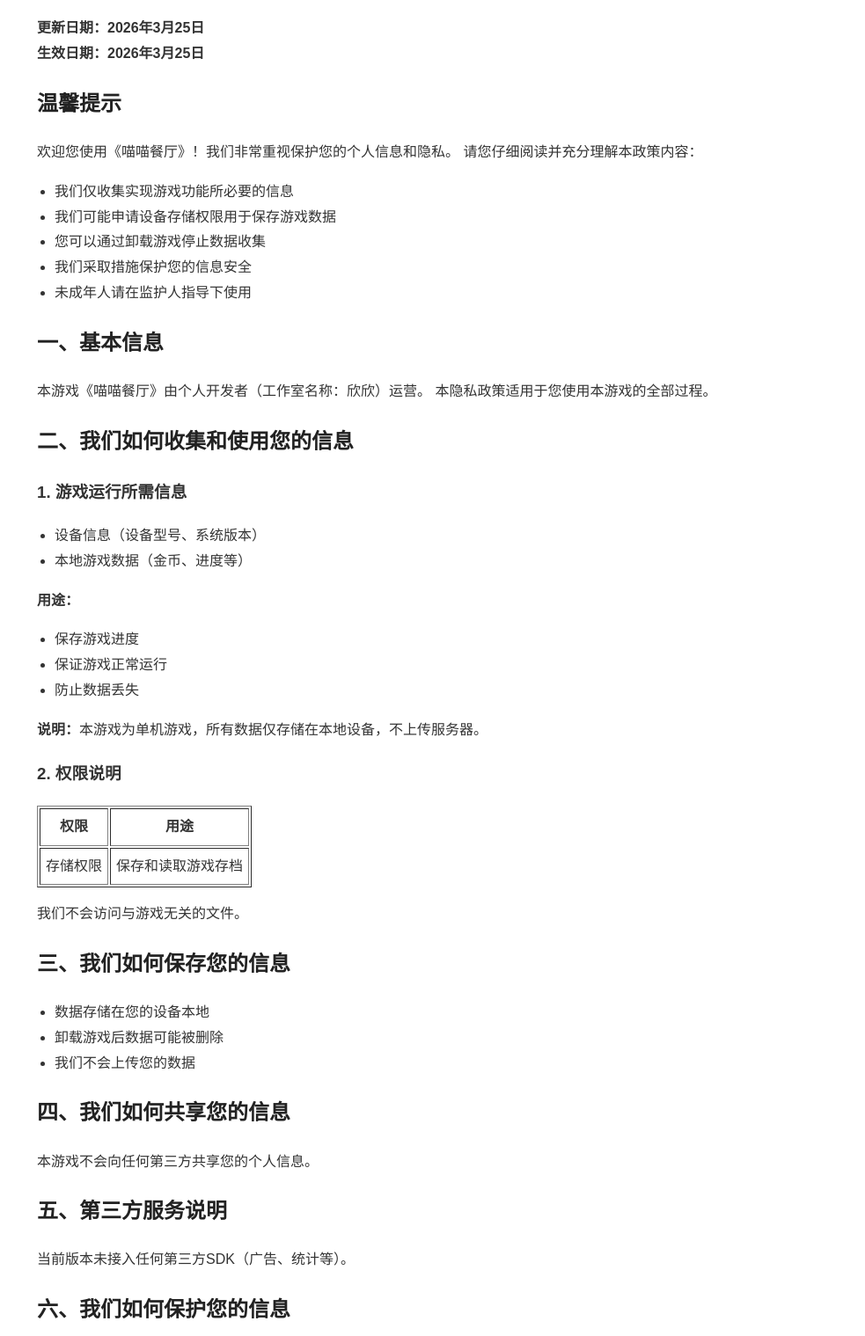
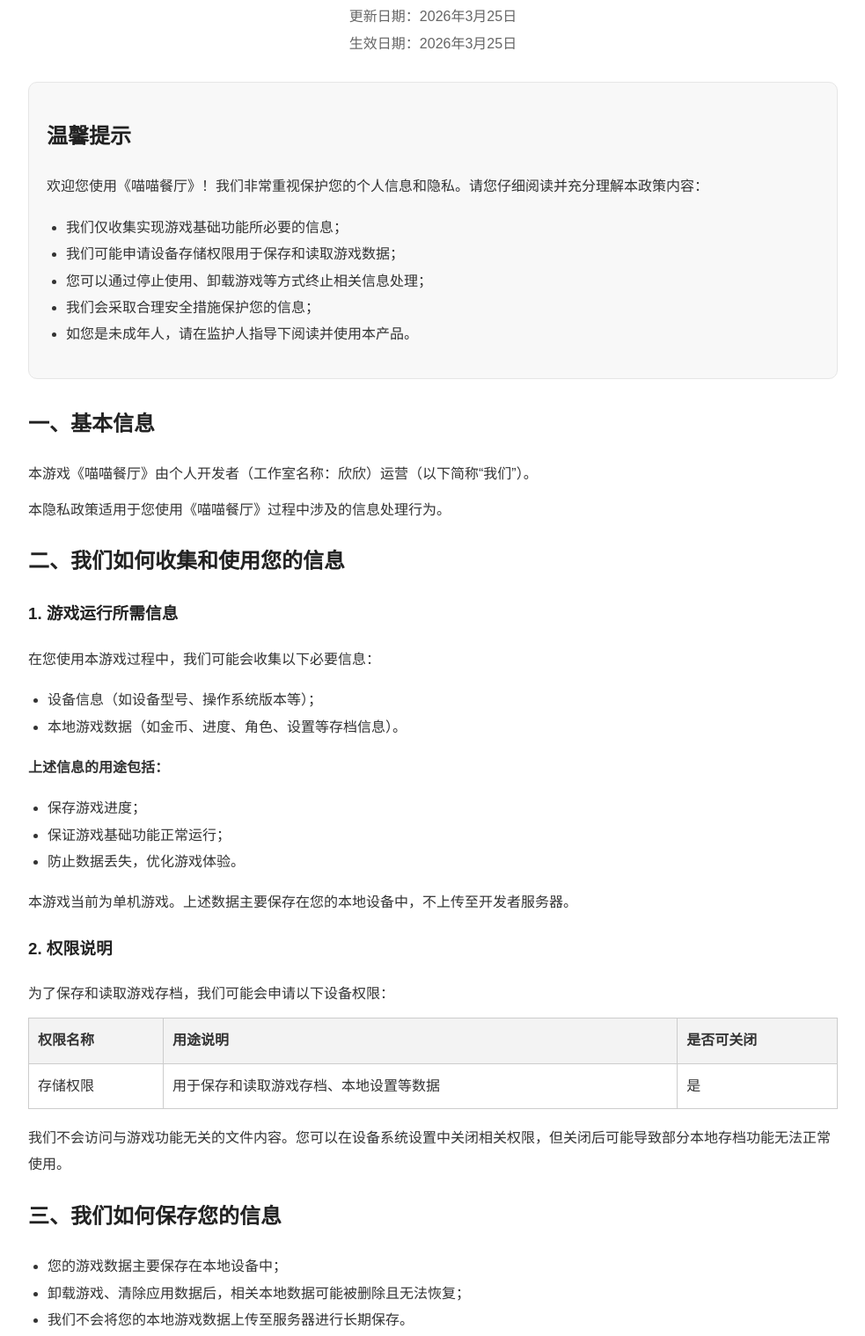
Before and after one commit to 1244006522/privacy-miaomiaorestaurant, a plain HTML site: page index.html in a window 1280 px wide. Shown: the part 122-1641 px from the top of the page at 88% size, without its empty margins (148-1131 px from the left). Drawn offline with Linux system fonts and the light colour scheme.

Commit message:
Update index.html

```diff
--- a/index.html
+++ b/index.html
@@ -1,22 +1,57 @@
 <!DOCTYPE html>
-<html lang="zh">
+<html lang="zh-CN">
 <head>
-<meta charset="UTF-8">
+  <meta charset="UTF-8" />
+  <meta name="viewport" content="width=device-width, initial-scale=1.0" />
   <title>喵喵餐厅隐私政策</title>
   <style>
-body{
-    font-family: Arial;
-    padding: 40px;
-    max-width: 900px;
+    body {
+      font-family: Arial, "Microsoft YaHei", sans-serif;
+      padding: 32px 20px;
+      max-width: 920px;
       margin: auto;
-    line-height: 1.8;
+      line-height: 1.9;
       color: #333;
+      background: #fff;
     }
-h1,h2{
+    h1, h2, h3 {
       color: #222;
     }
-ul{
-    padding-left:20px;
+    h1 {
+      text-align: center;
+      margin-bottom: 12px;
+    }
+    .meta {
+      text-align: center;
+      color: #666;
+      margin-bottom: 28px;
+    }
+    .card {
+      background: #f8f8f8;
+      border: 1px solid #e6e6e6;
+      border-radius: 10px;
+      padding: 18px 20px;
+      margin-bottom: 28px;
+    }
+    table {
+      border-collapse: collapse;
+      width: 100%;
+      margin: 12px 0 18px;
+    }
+    th, td {
+      border: 1px solid #ccc;
+      padding: 10px;
+      text-align: left;
+      vertical-align: top;
+    }
+    th {
+      background: #f3f3f3;
+    }
+    ul {
+      padding-left: 22px;
+    }
+    p {
+      margin: 10px 0;
     }
   </style>
 </head>
@@ -24,91 +59,106 @@ ul{
 
   <h1>《喵喵餐厅》隐私政策</h1>
 
-<p><b>更新日期：2026年3月25日</b><br>
-<b>生效日期：2026年3月25日</b></p>
+  <div class="meta">
+    更新日期：2026年3月25日<br>
+    生效日期：2026年3月25日
+  </div>
 
+  <div class="card">
     <h2>温馨提示</h2>
-<p>
-欢迎您使用《喵喵餐厅》！我们非常重视保护您的个人信息和隐私。
-请您仔细阅读并充分理解本政策内容：
-</p>
+    <p>欢迎您使用《喵喵餐厅》！我们非常重视保护您的个人信息和隐私。请您仔细阅读并充分理解本政策内容：</p>
     <ul>
-<li>我们仅收集实现游戏功能所必要的信息</li>
-<li>我们可能申请设备存储权限用于保存游戏数据</li>
-<li>您可以通过卸载游戏停止数据收集</li>
-<li>我们采取措施保护您的信息安全</li>
-<li>未成年人请在监护人指导下使用</li>
+      <li>我们仅收集实现游戏基础功能所必要的信息；</li>
+      <li>我们可能申请设备存储权限用于保存和读取游戏数据；</li>
+      <li>您可以通过停止使用、卸载游戏等方式终止相关信息处理；</li>
+      <li>我们会采取合理安全措施保护您的信息；</li>
+      <li>如您是未成年人，请在监护人指导下阅读并使用本产品。</li>
     </ul>
+  </div>
 
   <h2>一、基本信息</h2>
-<p>
-本游戏《喵喵餐厅》由个人开发者（工作室名称：欣欣）运营。
-本隐私政策适用于您使用本游戏的全部过程。
-</p>
+  <p>本游戏《喵喵餐厅》由个人开发者（工作室名称：欣欣）运营（以下简称“我们”）。</p>
+  <p>本隐私政策适用于您使用《喵喵餐厅》过程中涉及的信息处理行为。</p>
 
   <h2>二、我们如何收集和使用您的信息</h2>
 
   <h3>1. 游戏运行所需信息</h3>
+  <p>在您使用本游戏过程中，我们可能会收集以下必要信息：</p>
   <ul>
-<li>设备信息（设备型号、系统版本）</li>
-<li>本地游戏数据（金币、进度等）</li>
+    <li>设备信息（如设备型号、操作系统版本等）；</li>
+    <li>本地游戏数据（如金币、进度、角色、设置等存档信息）。</li>
   </ul>
 
-<p><b>用途：</b></p>
+  <p><strong>上述信息的用途包括：</strong></p>
   <ul>
-<li>保存游戏进度</li>
-<li>保证游戏正常运行</li>
-<li>防止数据丢失</li>
+    <li>保存游戏进度；</li>
+    <li>保证游戏基础功能正常运行；</li>
+    <li>防止数据丢失，优化游戏体验。</li>
   </ul>
 
-<p><b>说明：</b>本游戏为单机游戏，所有数据仅存储在本地设备，不上传服务器。</p>
+  <p>本游戏当前为单机游戏。上述数据主要保存在您的本地设备中，不上传至开发者服务器。</p>
 
   <h3>2. 权限说明</h3>
-<table border="1" cellpadding="6">
-<tr><th>权限</th><th>用途</th></tr>
-<tr><td>存储权限</td><td>保存和读取游戏存档</td></tr>
+  <p>为了保存和读取游戏存档，我们可能会申请以下设备权限：</p>
+
+  <table>
+    <tr>
+      <th>权限名称</th>
+      <th>用途说明</th>
+      <th>是否可关闭</th>
+    </tr>
+    <tr>
+      <td>存储权限</td>
+      <td>用于保存和读取游戏存档、本地设置等数据</td>
+      <td>是</td>
+    </tr>
   </table>
 
-<p>我们不会访问与游戏无关的文件。</p>
+  <p>我们不会访问与游戏功能无关的文件内容。您可以在设备系统设置中关闭相关权限，但关闭后可能导致部分本地存档功能无法正常使用。</p>
 
   <h2>三、我们如何保存您的信息</h2>
   <ul>
-<li>数据存储在您的设备本地</li>
-<li>卸载游戏后数据可能被删除</li>
-<li>我们不会上传您的数据</li>
+    <li>您的游戏数据主要保存在本地设备中；</li>
+    <li>卸载游戏、清除应用数据后，相关本地数据可能被删除且无法恢复；</li>
+    <li>我们不会将您的本地游戏数据上传至服务器进行长期保存。</li>
   </ul>
 
   <h2>四、我们如何共享您的信息</h2>
-<p>本游戏不会向任何第三方共享您的个人信息。</p>
+  <p>当前版本中，我们不会向任何第三方共享、转让或公开披露您的个人信息。</p>
 
   <h2>五、第三方服务说明</h2>
-<p>当前版本未接入任何第三方SDK（广告、统计等）。</p>
+  <p>当前版本未接入任何第三方SDK，包括但不限于广告、统计、登录、支付等服务。</p>
+  <p>如后续版本接入相关第三方服务，我们将及时更新本隐私政策并向您说明接入的具体情况。</p>
 
   <h2>六、我们如何保护您的信息</h2>
+  <p>我们重视信息安全，并采取合理的保护措施，包括但不限于：</p>
   <ul>
-<li>本地数据存储保护</li>
-<li>防止非法访问</li>
-<li>基础数据安全措施</li>
+    <li>对本地数据进行必要的结构化管理；</li>
+    <li>尽量减少无关信息收集；</li>
+    <li>通过合理的开发和管理措施降低信息被非法访问、篡改或丢失的风险。</li>
   </ul>
 
   <h2>七、您的权利</h2>
+  <p>您可以通过以下方式管理相关信息和权限：</p>
   <ul>
-<li>删除游戏以清除数据</li>
-<li>拒绝授权权限</li>
-<li>停止使用游戏</li>
+    <li>在设备系统设置中关闭存储权限；</li>
+    <li>通过清除应用数据删除本地游戏记录；</li>
+    <li>通过卸载游戏停止后续信息处理。</li>
   </ul>
 
   <h2>八、未成年人保护</h2>
-<p>未成年人应在监护人指导下使用本产品。</p>
+  <p>未成年人应当在监护人指导下阅读本政策并使用本产品。如您是未成年人的监护人，请您关注未成年人是否在取得您同意的情况下使用本产品。</p>
 
   <h2>九、隐私政策更新</h2>
-<p>如有更新，我们将通过本页面进行说明。</p>
+  <p>我们可能根据产品功能调整、法律法规要求或运营需要对本隐私政策进行更新。更新后的隐私政策将在本页面发布，并自公布之日起生效。</p>
 
   <h2>十、联系我们</h2>
+  <p>如您对本隐私政策有任何疑问、意见或建议，您可以通过以下方式联系我们：</p>
   <p>
-工作室：欣欣<br>
+    工作室名称：欣欣<br>
     联系电话：15104679220
   </p>
+  <p>我们将在合理期限内处理您的问题。</p>
 
 </body>
 </html>
```
Lines whose indentation alone changed are shown as unchanged.
